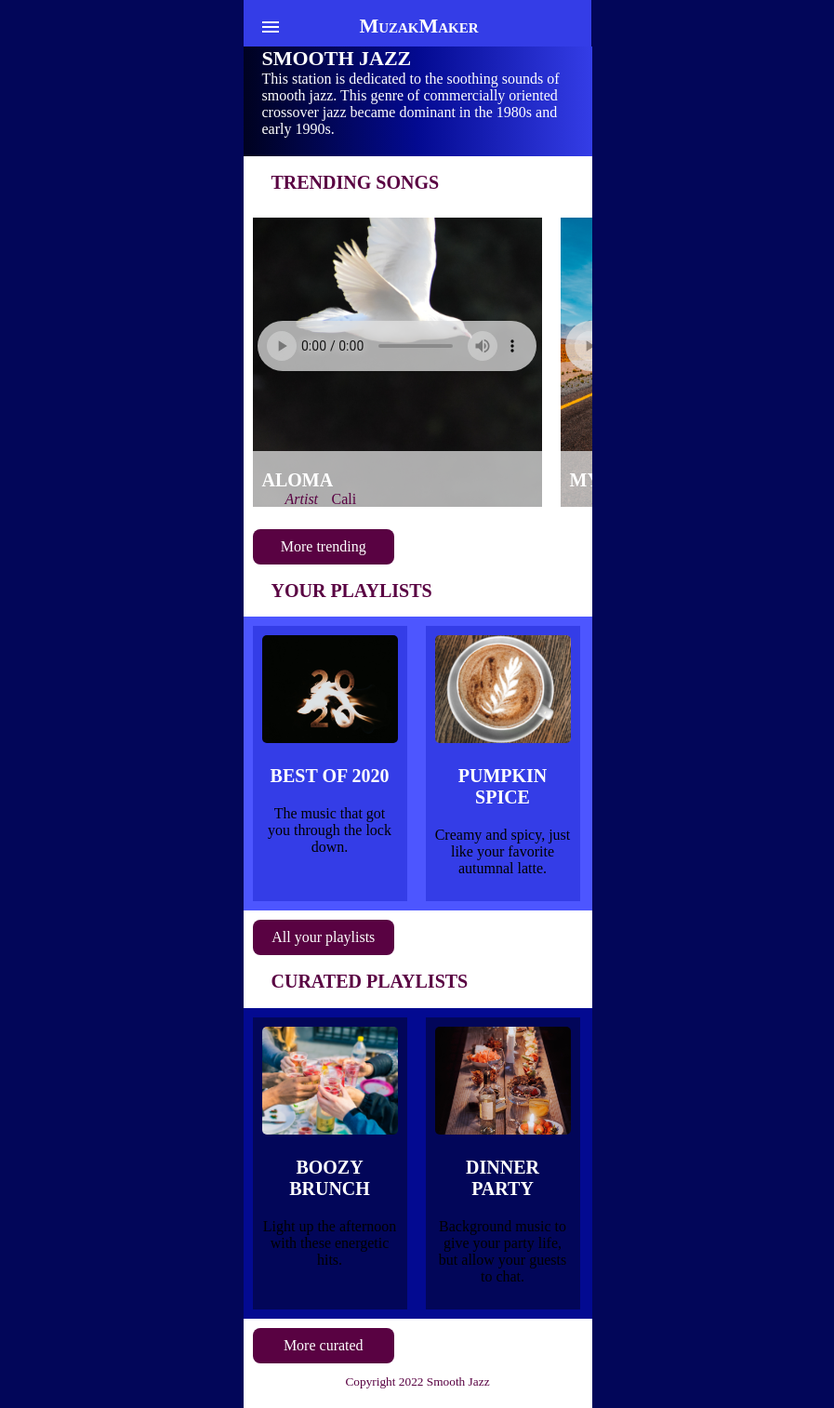
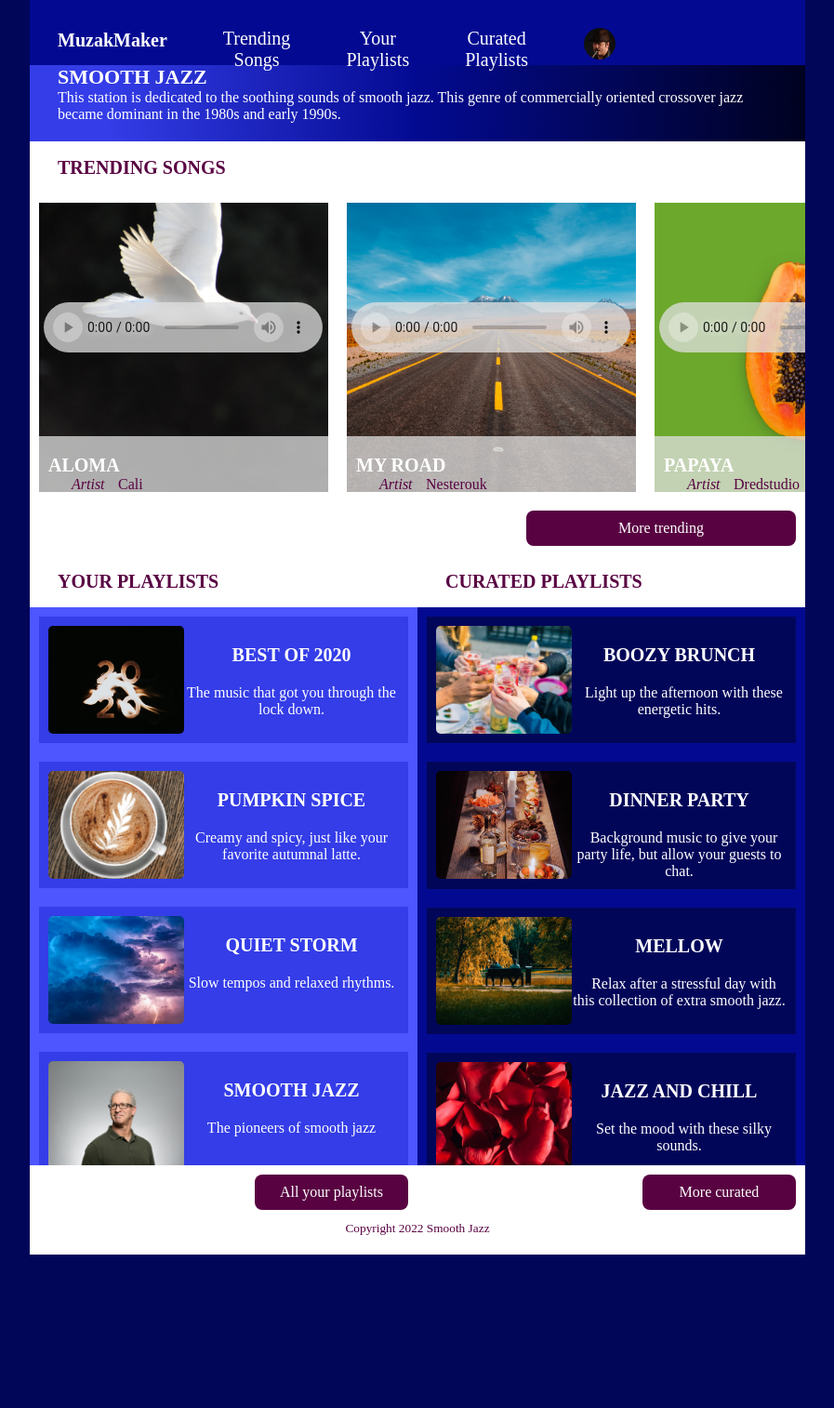
Before and after one commit to cakiedoodle/streamingmedia, a plain HTML site: page index.html in a window 1280 px wide. Shown: the whole page at 93% size, without its empty margins (191-1088 px from the left). After the commit the page ends 1349 px from the top, so only its background shows below. Drawn offline with Linux system fonts and the light colour scheme.

Commit message:
lots more updates, finish

```diff
--- a/index.html
+++ b/index.html
@@ -20,7 +20,7 @@
             <input type="checkbox" id="menu-btn">
             <label for="menu-btn"><span></span></label>
             <ul>
-                <li><a href="#top" class="first">MuzakMaker</a></li>
+                <li><a href="#top" >MuzakMaker</a></li>
                 <li><a href="#trends">Trending <br />Songs</a></li>
                 <li><a href="#yours">Your <br />Playlists</a></li>
                 <li><a href="#curated">Curated <br />Playlists</a></li>
@@ -108,7 +108,7 @@
         </main>
 
 <!------------------ 2 - YOURS ------------------>
-
+        <div class="wrapper">
             <article id="yours">
                 <h2>Your Playlists</h2>
                 <section class="scroll">
@@ -174,6 +174,7 @@
                 </section>
                 <a class="more" href="#">More curated</a>
             </article>
+        </div>
 
 <!------------------ FOOTER ------------------>
         <footer>
--- a/styles.css
+++ b/styles.css
@@ -35,10 +35,10 @@ h1, h2, h3 {
 /* ---------- HEADER ---------- */
 
 header {
-    margin-top: 50px;
-    padding: 0 20px 20px;
+    margin-top: 70px;
+    padding: 0 30px 20px;
     background: #020659;
-    background: linear-gradient(90deg, #000220 0%, #030a91 50%,#343de7 100%);;
+    background: linear-gradient(90deg, #343de7 10%, #030a91 50%,#000220 100%);;
     color: #fff;
 }
 h1, header p {
@@ -55,7 +55,7 @@ nav {
    position: absolute;
    top: 0px;
    background-color:#343de7;
-   height: 50px;
+   height: 70px;
 }
 ul {
     margin: 0;
@@ -70,28 +70,31 @@ li  {
     background-color: #343de7;
     display: block;
     padding: 10px 10px;
-    border-right: 1px solid #f4f4f4;
     text-decoration: none;
     text-align: center;
+
 }
 li a {
     width: 250px;
     text-decoration: none;
     font-size: 20px;
+    color: #fff;
+
 }
 li:hover {
     background-color: #590242;
 }
-.first {
+li:first-child {
     position: absolute;
     top: 15px;
-    right: 60px;
+    right: 120px;
     font-variant: small-caps;
     text-decoration: none;
     font-weight: bold;
     color: #fff;
     font-size: 22px;
     padding: 0;
+    margin: 0;
 }
 label {
     cursor: pointer;
@@ -160,7 +163,7 @@ h2 {
 }
 #trends ::-webkit-scrollbar-thumb {
     background: #590242;
-    border-radius: 8px;
+    border-radius: 5px;
 }
 #trends ::-webkit-scrollbar-thumb:hover {
     background: #020659;
@@ -207,7 +210,7 @@ audio::-webkit-media-controls-enclosure {
 
 /* ---------- ARTICLES ---------- */
 
-h3 {
+h3, p {
     color: #fff;
 }
 #yours .scroll {
@@ -229,10 +232,10 @@ h3 {
 }
 #yours ::-webkit-scrollbar-thumb, #curated ::-webkit-scrollbar-thumb {
     background: #020659;
-    border-radius: 8px;
+    border-radius: 5px;
 }
 #yours ::-webkit-scrollbar-thumb:hover, #curated ::-webkit-scrollbar-thumb:hover {
-    background: #590242;
+    background: #fff;
 }
 #curated .scroll {
     background-color: #030a91;
@@ -254,17 +257,64 @@ footer {
 
 /* ---------- MEDIA QUERIES ----------- */
 
-/**
     @media screen and (min-width:834px) {
+        body {
+            width: 834px;
+        }
+        nav {
+            width: inherit;
+            background-color: #030a91;
+        }
         ul {
             overflow: visible;
-            position: absolute;
+            display: grid;
+            grid-template-columns: repeat(5, 1fr);
             top: 0;
-            display: grid;
-            grid-template-columns: 1fr 1fr 1fr 1fr 1fr;
         }
-        label span, input {
+        li, li:first-child {
+            background-color:#030a91;
+            display: block;
+            padding: 30px;
+            position: relative;
+            top: auto;
+            right: auto;
+            font-variant: none;
+            height: 10px;
+            justify-content: space-around;
+        }
+        label, label span, input {
             display: none;
         }
+        main {
+            padding-bottom: 50px;
+        }
+        .wrapper {
+            display: grid;
+            grid-template-columns: 1fr 1fr;
+            width: inherit;
+        }
+        article .scroll {
+            display: flex;
+            flex-direction: column;
+            overflow-x: hidden;
+            overflow-y: auto;
+            height: 600px;
+        }
+        .scroll img {
+            float: left;
+        }
+        #curated p {
+            margin-bottom: 0;
+            text-indent: 10px;
+        }
+        #yours ::-webkit-scrollbar, #curated ::-webkit-scrollbar {
+        width: 20px;
+        vertical-align: auto;
+        }
+        .more {
+        float: right;
+        }
+        article, footer {
+        clear: both;
+        }
     }
-*/
```
Lines whose indentation alone changed are shown as unchanged.
